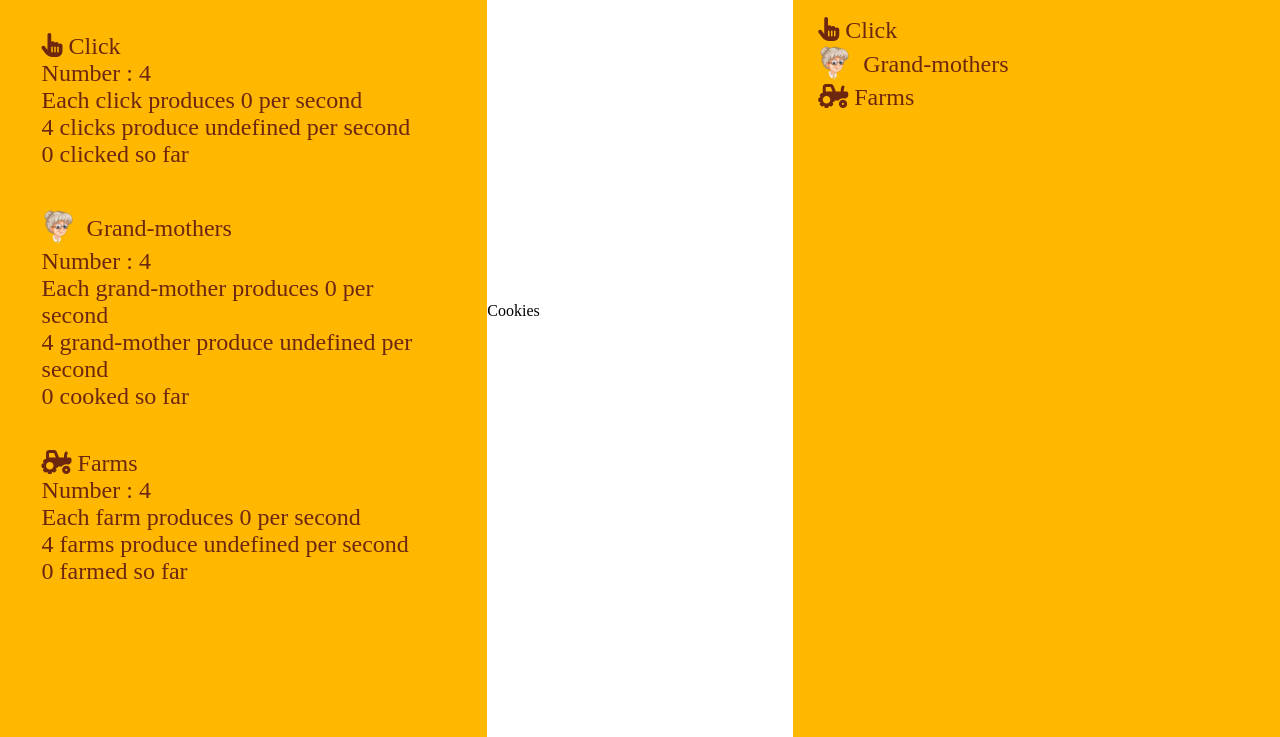
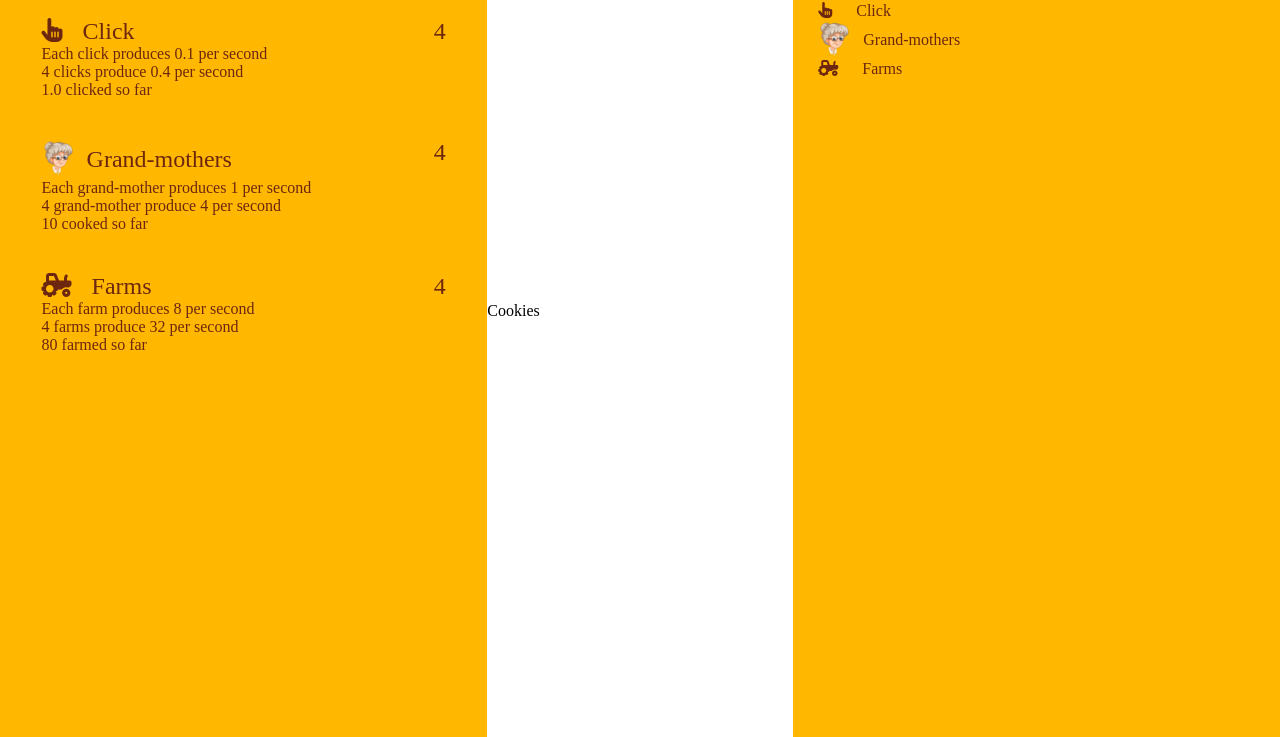
Before and after one commit to ElainePentium/JS-cookie-clicker, a plain HTML site: page index.html in a window 1280 px wide. Shown: the part 89-826 px from the top of the page. Drawn offline with Linux system fonts and the light colour scheme.

Commit message:
army view like wireframe

```diff
--- a/army.js
+++ b/army.js
@@ -11,35 +11,38 @@ farmFarming = new Farm();
 
 setInterval(function() {
     document.querySelector('#army-click .stats').innerHTML= "";
-    document.querySelector('#army-click .stats').append(`Number : ${clickFarming.number}`);
-    document.querySelector('#army-click .stats').insertAdjacentHTML('beforeend','<br>');
+    document.querySelector('#ClickNumber').innerHTML= "";
+    document.querySelector('#ClickNumber').append(`${clickFarming.number}`);
     document.querySelector('#army-click .stats').append(`Each click produces ${clickFarming.inProdCookies} per second`);
     document.querySelector('#army-click .stats').insertAdjacentHTML('beforeend','<br>');
-    document.querySelector('#army-click .stats').append(`${clickFarming.number} clicks produce ${clickFarming.inAllProdCookies} per second`);
+    document.querySelector('#army-click .stats').append(`${clickFarming.number} clicks produce ${clickFarming.inProdAllCookies.toFixed(1)} per second`);
     document.querySelector('#army-click .stats').insertAdjacentHTML('beforeend','<br>');
-    document.querySelector('#army-click .stats').append(`${clickFarming.productedCookies} clicked so far`);
+    document.querySelector('#army-click .stats').append(`${clickFarming.productedCookies.toFixed(1)} clicked so far`);
 
     document.querySelector('#army-grandma .stats').innerHTML= "";
-    document.querySelector('#army-grandma .stats').append(`Number : ${grandMaFarming.number}`);
-    document.querySelector('#army-grandma .stats').insertAdjacentHTML('beforeend','<br>');
+    document.querySelector('#GrandMaNumber').innerHTML= "";
+    document.querySelector('#GrandMaNumber').append(`${clickFarming.number}`);
     document.querySelector('#army-grandma .stats').append(`Each grand-mother produces ${grandMaFarming.inProdCookies} per second`);
     document.querySelector('#army-grandma .stats').insertAdjacentHTML('beforeend','<br>');
-    document.querySelector('#army-grandma .stats').append(`${grandMaFarming.number} grand-mother produce ${grandMaFarming.inAllProdCookies} per second`);
+    document.querySelector('#army-grandma .stats').append(`${grandMaFarming.number} grand-mother produce ${grandMaFarming.inProdAllCookies} per second`);
     document.querySelector('#army-grandma .stats').insertAdjacentHTML('beforeend','<br>');
     document.querySelector('#army-grandma .stats').append(`${grandMaFarming.productedCookies} cooked so far`);
 
     document.querySelector('#army-farm .stats').innerHTML= "";
-    document.querySelector('#army-farm .stats').append(`Number : ${farmFarming.number}`);
-    document.querySelector('#army-farm .stats').insertAdjacentHTML('beforeend','<br>');
+    document.querySelector('#FarmNumber').innerHTML= "";
+    document.querySelector('#FarmNumber').append(`${clickFarming.number}`);
     document.querySelector('#army-farm .stats').append(`Each farm produces ${farmFarming.inProdCookies} per second`);
     document.querySelector('#army-farm .stats').insertAdjacentHTML('beforeend','<br>');
-    document.querySelector('#army-farm .stats').append(`${farmFarming.number} farms produce ${farmFarming.inAllProdCookies} per second`);
+    document.querySelector('#army-farm .stats').append(`${farmFarming.number} farms produce ${farmFarming.inProdAllCookies} per second`);
     document.querySelector('#army-farm .stats').insertAdjacentHTML('beforeend','<br>');
     document.querySelector('#army-farm .stats').append(`${farmFarming.productedCookies} farmed so far`);
 
     clickFarming.buy();
     grandMaFarming.buy();
     farmFarming.buy();
+    clickFarming.produce();
+    grandMaFarming.produce();
+    farmFarming.produce();
 },1000);
 // document.querySelector('#army-click .stats').innerHTML= "";
 // document.querySelector('#army-click .stats').append(`Number : ${clickFarming.number}`);
--- a/click.js
+++ b/click.js
@@ -1,5 +1,8 @@
 class Click extends Grower {
     constructor() {
         super();
+        this.price= 15;
+        this.inProdCookies= 0.1;
     }
+
 }
--- a/farm.js
+++ b/farm.js
@@ -1,5 +1,7 @@
 class Farm extends Grower {
     constructor() {
         super();
+        this.price= 1000;
+        this.inProdCookies= 8;
     }
 }
--- a/grandma.js
+++ b/grandma.js
@@ -1,5 +1,7 @@
 class GrandMa extends Grower {
     constructor() {
         super();
+        this.price= 100;
+        this.inProdCookies= 1;
     }
 }
--- a/grower.js
+++ b/grower.js
@@ -1,7 +1,7 @@
 class Grower {
     constructor() {
         this.number= 0;
-        this.inProdCookies= 0;
+        this.inProdCookies= 0.0;
         this.inProdAllCookies= 0;
         this.productedCookies= 0;
         this.price=null;
@@ -14,7 +14,8 @@ class Grower {
     }
 
     produce() {
-
+        this.inProdAllCookies= this.inProdCookies*this.number;
+        this.productedCookies+= this.inProdAllCookies;
     }
 
     enableImprovement() {
--- a/index.html
+++ b/index.html
@@ -14,22 +14,31 @@
         <h2>ARMY</h2>
         <div class="army-box" id="army-click">
             <div>
+                <div>
                     <i class="fa-sharp fa-solid fa-hand-pointer"></i>
                     Click
+                </div>
+                <div id="ClickNumber"></div>
             </div>
             <div class="stats"></div>
         </div>
         <div class="army-box" id="army-grandma">
+            <div>
                 <div class="box-grandma">
                     <img src="pictures/grandma.resized.png" alt="Grand-mothers" class="grandma-picture">
                     Grand-mothers
+                </div>
+                <div id="GrandMaNumber"></div>
             </div>
             <div class="stats"></div>
         </div>
         <div class="army-box" id="army-farm">
             <div>
+                <div>
                     <i class="fa-solid fa-tractor"></i>
                     Farms
+                </div>
+                <div id="FarmNumber"></div>
             </div>
             <div class="stats"></div>
         </div>
--- a/style.css
+++ b/style.css
@@ -38,7 +38,7 @@
     height: 100%;
     background-color: var(--primary_color);
     color: var(--secondary_color);
-    font-size: 1.5rem;
+    /* font-size: 1.2rem; */
     padding: 2vw;
 }
 
@@ -57,3 +57,13 @@
     display: block;
     margin-right: 10px;
 }
+
+i {
+    margin-right: 20px;
+}
+
+.army-box div:first-child {
+    display: flex;
+    justify-content: space-between;
+    font-size: 1.5rem;
+}
```
Lines whose indentation alone changed are shown as unchanged.
